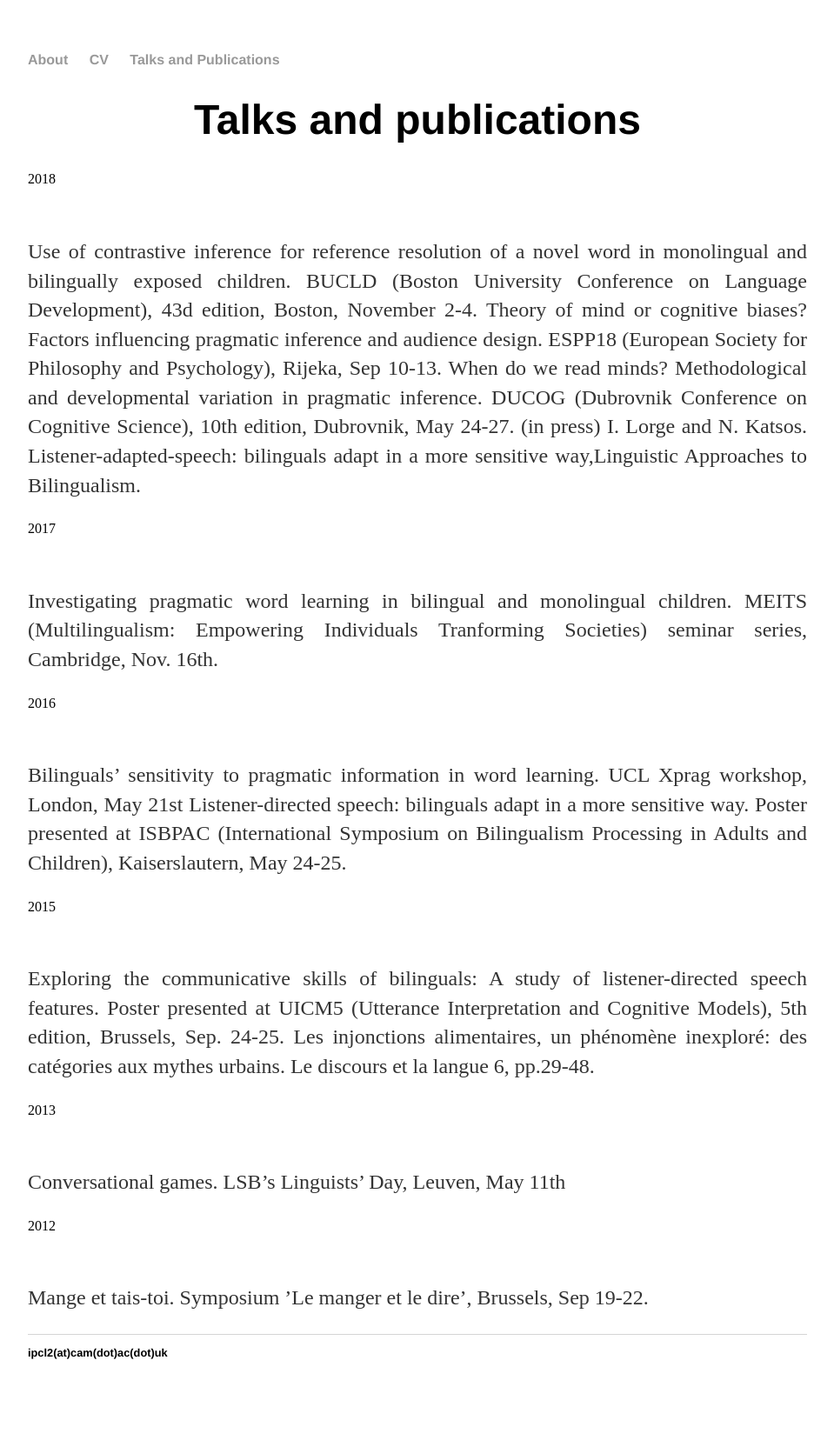
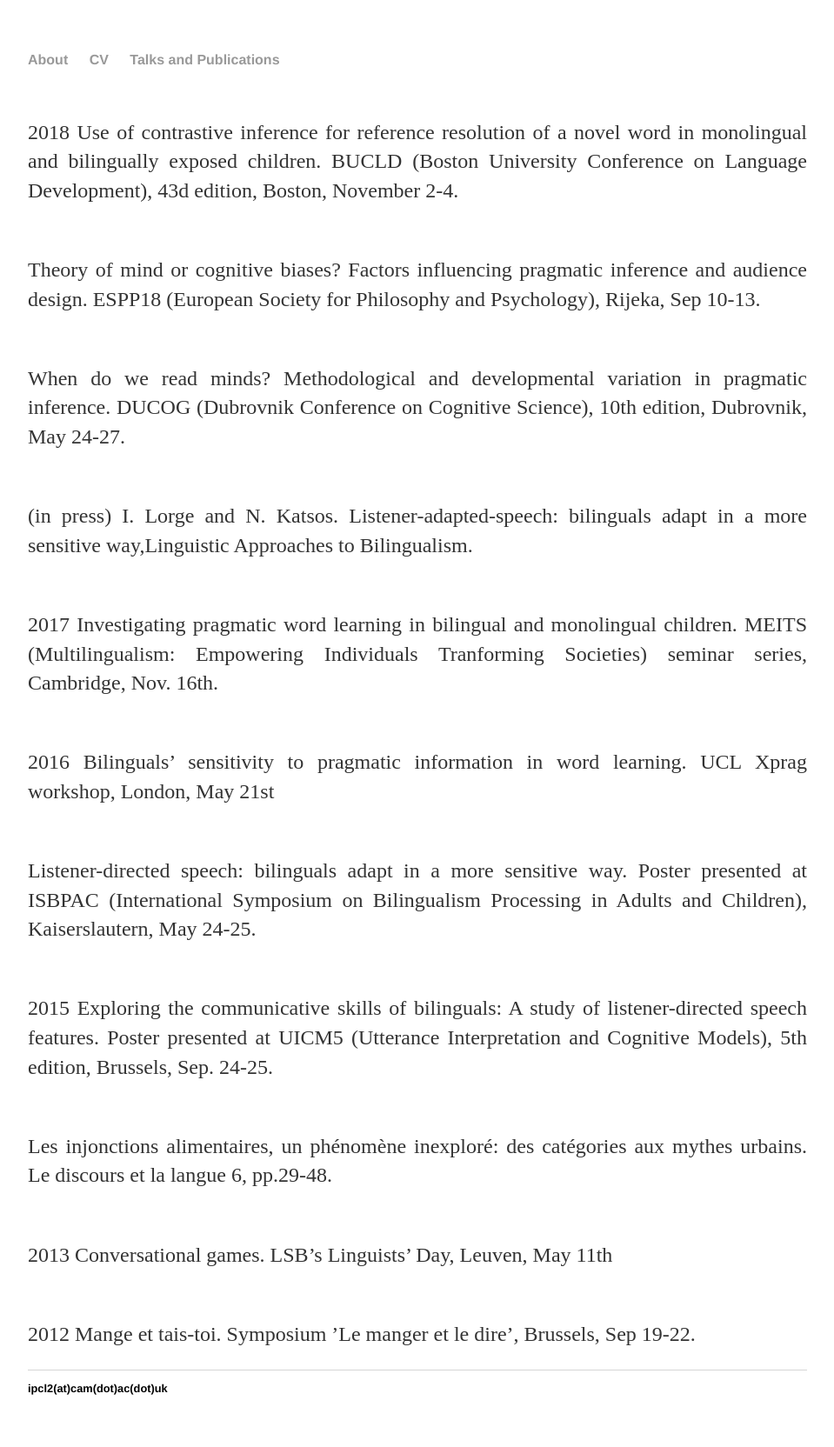
Before and after one commit to isabellelorge/isabellelorge.github.io, a Jekyll site: the page built from Publications.html, in a window 1280 px wide. Shown: the whole page at 87% size, without its empty margins (160-1119 px from the left). Built offline with Jekyll 4.4.1, drawn with Linux system fonts in a browser that asks for light colours; before the commit the page ends 1623 px from its top, so only the background shows below that.

Commit message:
Update Publications.html

```diff
--- a/Publications.html
+++ b/Publications.html
@@ -8,74 +8,77 @@ title: Talks and publications
 
 <div class="blurb">
 
-	<center> <h1>Talks and publications </h1> </center>
 
 
-2018
 
 <p><br>
+
+2018
 Use of contrastive inference for reference resolution of a novel word in monolingual
 and bilingually exposed children. BUCLD (Boston University Conference on Language
 Development), 43d edition, Boston, November 2-4.
-
+<br> </p>
+<p><br>
 Theory of mind or cognitive biases? Factors influencing pragmatic inference and
 audience design. ESPP18 (European Society for Philosophy and Psychology), Rijeka, Sep
 10-13.
+<br> </p>
 
+<p><br>
 When do we read minds? Methodological and developmental variation in pragmatic
 inference. DUCOG (Dubrovnik Conference on Cognitive Science), 10th edition,
 Dubrovnik, May 24-27.
+<br> </p>
 
+<p><br>
 (in press) I. Lorge and N. Katsos. Listener-adapted-speech: bilinguals adapt in a more
 sensitive way,Linguistic Approaches to Bilingualism.
 
 <br> </p>
 
-2017
+
 
 <p><br>
+2017
 Investigating pragmatic word learning in bilingual and monolingual children. MEITS
 (Multilingualism: Empowering Individuals Tranforming Societies) seminar series, Cambridge,
 Nov. 16th.
 <br> </p>
 
-2016
 
 <p><br>
+2016
 Bilinguals’ sensitivity to pragmatic information in word learning. UCL Xprag workshop,
 London, May 21st
-
+<br> </p>
+<p><br>
 Listener-directed speech: bilinguals adapt in a more sensitive way. Poster presented
 at ISBPAC (International Symposium on Bilingualism Processing in Adults and Children),
 Kaiserslautern, May 24-25.
-
 <br> </p>
 
 
 
+<p><br>
 2015
-
-<p><br>
 Exploring the communicative skills of bilinguals: A study of listener-directed speech
 features. Poster presented at UICM5 (Utterance Interpretation and Cognitive Models),
 5th edition, Brussels, Sep. 24-25.
-
+<br> </p>
+<p><br>
 Les injonctions alimentaires, un phénomène inexploré: des catégories aux mythes
 urbains. Le discours et la langue 6, pp.29-48.
 
+<br> </p>
+
+<p><br>
+2013
+Conversational games. LSB’s Linguists’ Day, Leuven, May 11th
+<br> </p>
 
 
-<br> </p>
-2013
-
 <p><br>
-Conversational games. LSB’s Linguists’ Day, Leuven, May 11th
-
-<br> </p>
-
 2012
-
-<p><br>
 Mange et tais-toi. Symposium ’Le manger et le dire’, Brussels, Sep 19-22.
 
 <br> </p>
```
